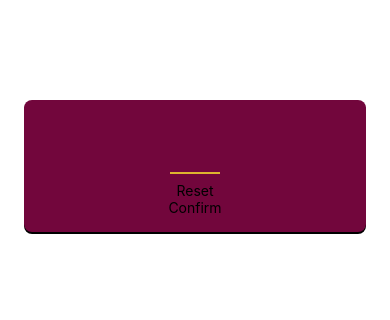
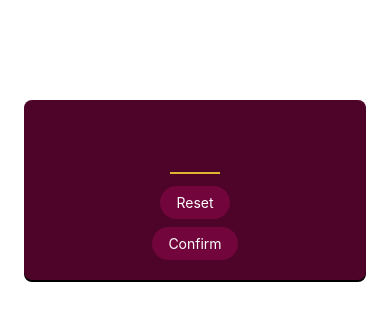
Before and after one commit to dannguyenmessi1705/React-Native, a React Native app in the folder 02.MiniGame/: screen / in a window 390 px wide. Shown: the top 320 px of the page. Built offline with nearby package versions, Linux system fonts and the light colour scheme.

Commit message:
Cutom PrimaryButton fo Android and IOS

```diff
--- a/02.MiniGame/components/PrimaryButton.js
+++ b/02.MiniGame/components/PrimaryButton.js
@@ -1,10 +1,44 @@
-import { View, Text } from "react-native";
+import { View, Text, Pressable, StyleSheet } from "react-native";
 function PrimaryButton({ children }) {
+  const handlePress = () => {
+    console.log("Button pressed");
+  };
   return (
-    <View>
-      <Text>{children}</Text>
+    <View style={styles.buttonOuterContainer}>
+      <Pressable
+        style={({ pressed }) =>
+          pressed
+            ? [styles.buttonInnerContainer, styles.iosPress]
+            : styles.buttonInnerContainer
+        } // Hiệu ứng khi nhấn button cho ios, nếu pressed thì thêm hiệu ứng iosPress và buttonInnerContainer, còn không thì chỉ thêm buttonInnerContainer
+        android_ripple={{ color: "#640233" }} // Hiệu ứng khi nhấn button cho android
+        onPress={handlePress}
+      >
+        <Text style={styles.buttonText}>{children}</Text>
+      </Pressable>
     </View>
   );
 }
 
+const styles = StyleSheet.create({
+  buttonOuterContainer: {
+    borderRadius: 26,
+    margin: 4,
+    overflow: "hidden", // Ẩn phần nội dung vượt ra ngoài khung, nếu hiệu ứng khi nhấn button vượt ra ngoài khung thì sẽ bị ẩn
+  },
+  buttonInnerContainer: {
+    backgroundColor: "#72063c",
+    paddingVertical: 8,
+    paddingHorizontal: 16,
+    elevation: 2, // Hiệu ứng bóng cho button cho android
+  },
+  buttonText: {
+    color: "white",
+    textAlign: "center",
+  },
+  iosPress: {
+    opacity: 0.75,
+  },
+});
+
 export default PrimaryButton;
--- a/02.MiniGame/screen/StartGameScreen.js
+++ b/02.MiniGame/screen/StartGameScreen.js
@@ -14,7 +14,7 @@
 const styles = StyleSheet.create({
   inputContainre: {
     alignItems: "center",
-    backgroundColor: "#72063c",
+    backgroundColor: "#4e0329",
     marginTop: 100,
     marginHorizontal: 24,
     padding: 16,
```
